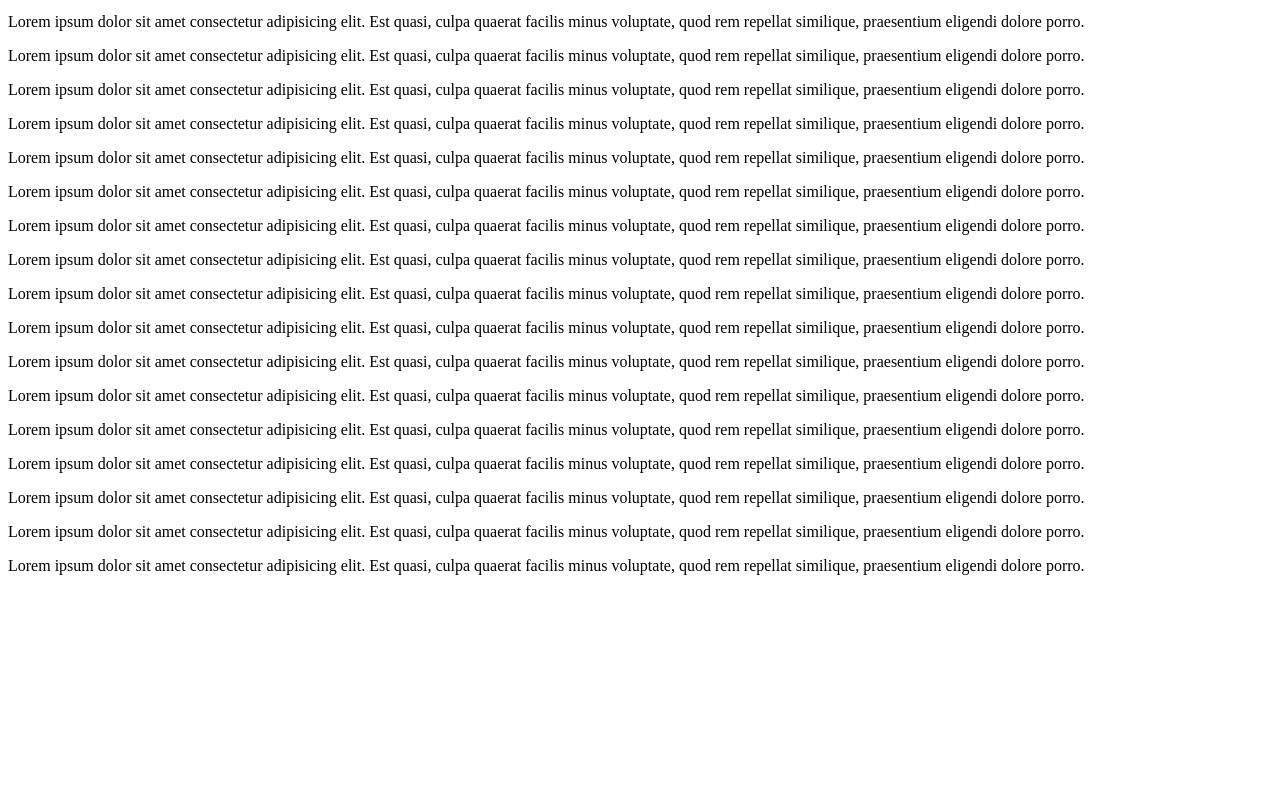
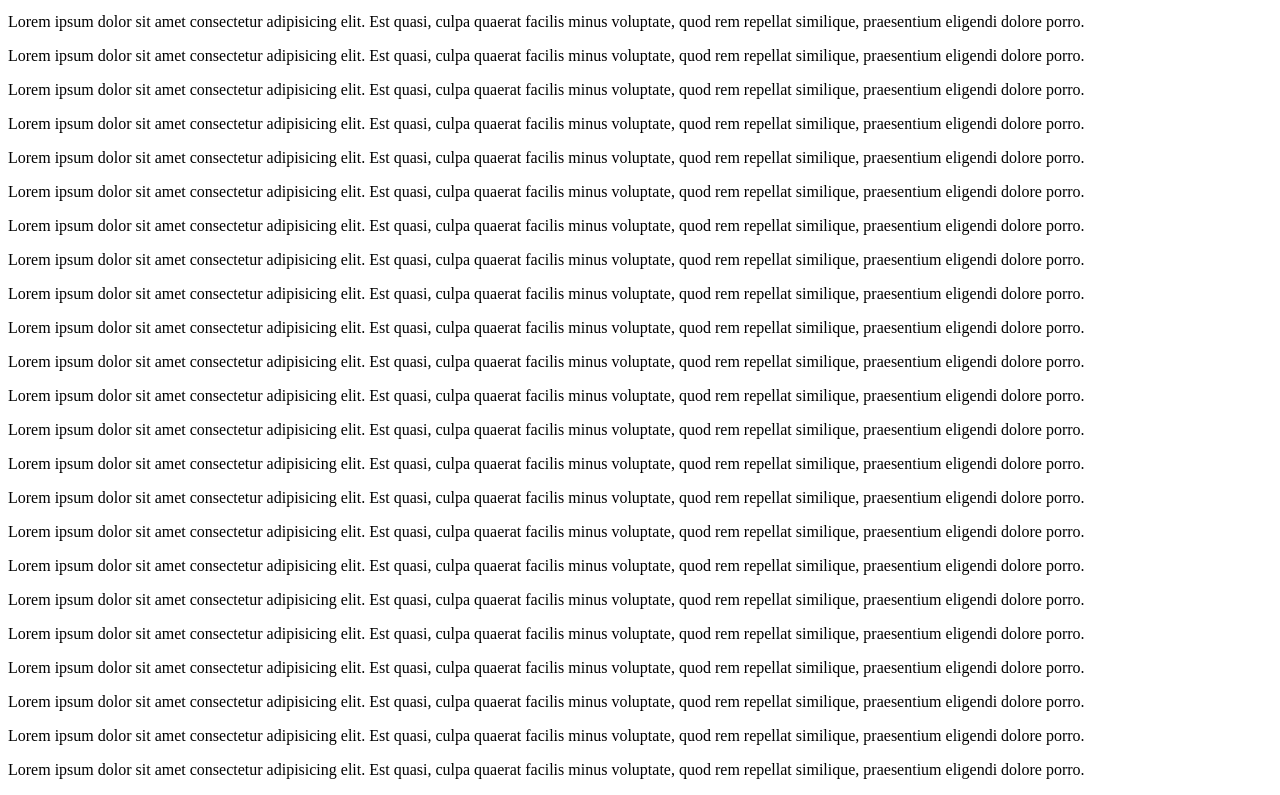
Before and after one commit to Aryanmridha13/WEBDEV13, a plain HTML site: page html/new.html in a window 1280 px wide. Shown: the part 529-1324 px from the top of the page. Before the commit the page ends 1120 px from the top, so only its background shows below. Drawn offline with Linux system fonts and the light colour scheme.

Commit message:
paragraph

```diff
--- a/html/new.html
+++ b/html/new.html
@@ -41,6 +41,12 @@
 <p>Lorem ipsum dolor sit amet consectetur adipisicing elit. Est quasi, culpa quaerat facilis minus voluptate, quod rem repellat similique, praesentium eligendi dolore porro.</p>
 <p>Lorem ipsum dolor sit amet consectetur adipisicing elit. Est quasi, culpa quaerat facilis minus voluptate, quod rem repellat similique, praesentium eligendi dolore porro.</p>
 <p>Lorem ipsum dolor sit amet consectetur adipisicing elit. Est quasi, culpa quaerat facilis minus voluptate, quod rem repellat similique, praesentium eligendi dolore porro.</p>
+<p>Lorem ipsum dolor sit amet consectetur adipisicing elit. Est quasi, culpa quaerat facilis minus voluptate, quod rem repellat similique, praesentium eligendi dolore porro.</p>
+<p>Lorem ipsum dolor sit amet consectetur adipisicing elit. Est quasi, culpa quaerat facilis minus voluptate, quod rem repellat similique, praesentium eligendi dolore porro.</p>
+<p>Lorem ipsum dolor sit amet consectetur adipisicing elit. Est quasi, culpa quaerat facilis minus voluptate, quod rem repellat similique, praesentium eligendi dolore porro.</p>
+<p>Lorem ipsum dolor sit amet consectetur adipisicing elit. Est quasi, culpa quaerat facilis minus voluptate, quod rem repellat similique, praesentium eligendi dolore porro.</p>
+<p>Lorem ipsum dolor sit amet consectetur adipisicing elit. Est quasi, culpa quaerat facilis minus voluptate, quod rem repellat similique, praesentium eligendi dolore porro.</p>
+<p>Lorem ipsum dolor sit amet consectetur adipisicing elit. Est quasi, culpa quaerat facilis minus voluptate, quod rem repellat similique, praesentium eligendi dolore porro.</p>
 
 
 </body>
```
